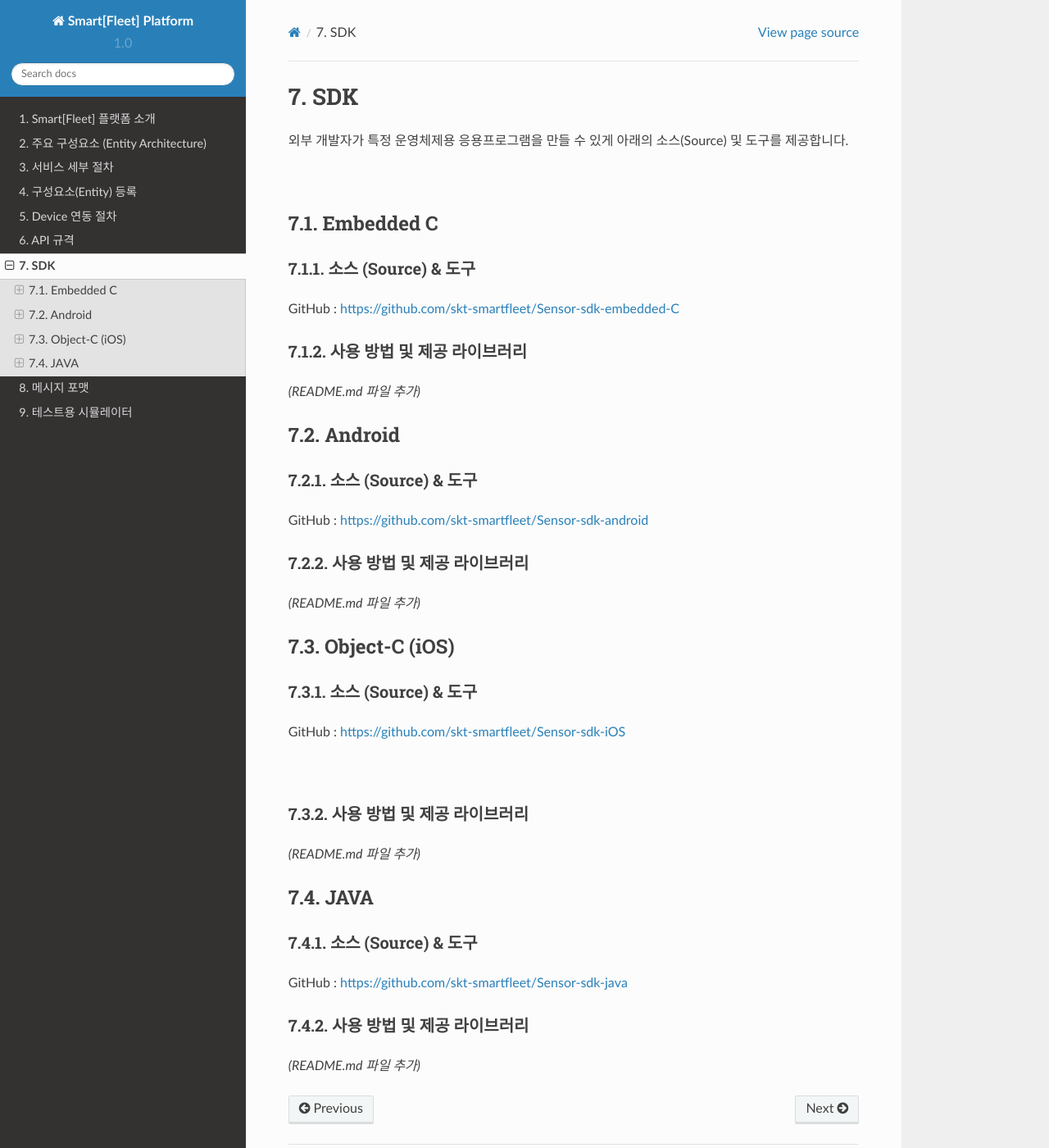
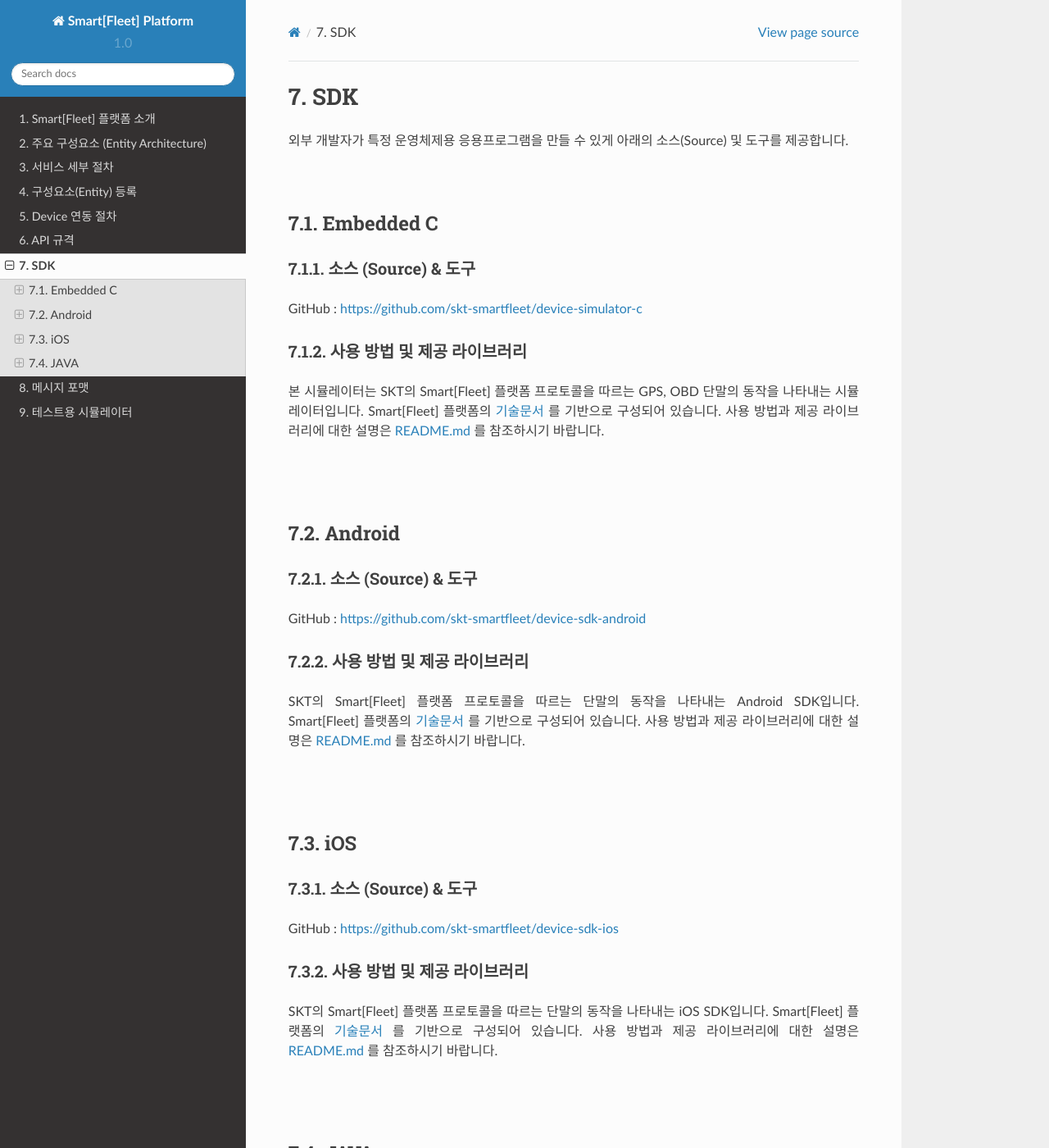
Before and after one commit to skt-smartfleet/web_document, a Sphinx documentation site: the page built from source/sdk.rst, in a window 1280 px wide and 1400 px high. Shown: the whole window at 82% size. Built offline with Sphinx 7.4.7 and the Read the Docs theme 2.0.0, drawn with Linux system fonts in a browser that asks for light colours; some of the changed text lies outside the part shown.

Commit message:
Update simulator.rst and sdk.rst

```diff
--- a/source/sdk.rst
+++ b/source/sdk.rst
@@ -21,12 +21,19 @@
 
 .. rst-class:: text-align-justify
 
-GitHub : `https://github.com/skt-smartfleet/Sensor-sdk-embedded-C <https://github.com/skt-smartfleet/Sensor-sdk-embedded-C>`__
+GitHub : `https://github.com/skt-smartfleet/device-simulator-c <https://github.com/skt-smartfleet/device-simulator-c>`__
 
 사용 방법 및 제공 라이브러리
-~~~~~~~~~~~~~~~~~~~~~~~~~~~~
+~~~~~~~~~~~~~~~~~~~~~~~~~~~~~~~~~~~~~~~~~
 
-*(README.md 파일 추가)*
+.. rst-class:: text-align-justify
+
+본 시뮬레이터는 SKT의 Smart[Fleet] 플랫폼 프로토콜을 따르는 GPS, OBD 단말의 동작을 나타내는 시뮬레이터입니다.
+Smart[Fleet] 플랫폼의 `기술문서 <http://smart-fleet-docs.readthedocs.io/ko/latest/>`__ 를 기반으로 구성되어 있습니다.
+사용 방법과 제공 라이브러리에 대한 설명은 `README.md <https://github.com/skt-smartfleet/device-simulator-c/blob/master/README.md>`__ 를 참조하시기 바랍니다.
+
+|br|
+|br|
 
 .. _android-sdk:
 
@@ -38,31 +45,43 @@
 
 .. rst-class:: text-align-justify
 
-GitHub : `https://github.com/skt-smartfleet/Sensor-sdk-android <https://github.com/skt-smartfleet/Sensor-sdk-android>`__
+GitHub : `https://github.com/skt-smartfleet/device-sdk-android <https://github.com/skt-smartfleet/device-sdk-android>`__
 
 사용 방법 및 제공 라이브러리
-~~~~~~~~~~~~~~~~~~~~~~~~~~~~
+~~~~~~~~~~~~~~~~~~~~~~~~~~~~~~~~~~~~~~
 
-*(README.md 파일 추가)*
+.. rst-class:: text-align-justify
+
+SKT의 Smart[Fleet] 플랫폼 프로토콜을 따르는 단말의 동작을 나타내는 Android SDK입니다.
+Smart[Fleet] 플랫폼의 `기술문서 <http://smart-fleet-docs.readthedocs.io/ko/latest/>`__ 를 기반으로 구성되어 있습니다.
+사용 방법과 제공 라이브러리에 대한 설명은 `README.md <https://github.com/skt-smartfleet/device-sdk-android/blob/master/README.md>`__ 를 참조하시기 바랍니다.
+
+|br|
+|br|
 
 .. _object-c-sdk:
 
-Object-C (iOS)
---------------
+iOS
+-----
 
 소스 (Source) & 도구
 ~~~~~~~~~~~~~~~~~~~~
 
 .. rst-class:: text-align-justify
 
-GitHub : `https://github.com/skt-smartfleet/Sensor-sdk-iOS <https://github.com/skt-smartfleet/Sensor-sdk-iOS>`__
+GitHub : `https://github.com/skt-smartfleet/device-sdk-ios <https://github.com/skt-smartfleet/device-sdk-ios>`__
+
+사용 방법 및 제공 라이브러리
+~~~~~~~~~~~~~~~~~~~~~~~~~~~~~~~~~~~~~
+
+.. rst-class:: text-align-justify
+
+SKT의 Smart[Fleet] 플랫폼 프로토콜을 따르는 단말의 동작을 나타내는 iOS SDK입니다.
+Smart[Fleet] 플랫폼의 `기술문서 <http://smart-fleet-docs.readthedocs.io/ko/latest/>`__ 를 기반으로 구성되어 있습니다.
+사용 방법과 제공 라이브러리에 대한 설명은 `README.md <https://github.com/skt-smartfleet/device-sdk-ios/blob/master/README.md>`__ 를 참조하시기 바랍니다.
 
 |br|
-
-사용 방법 및 제공 라이브러리
-~~~~~~~~~~~~~~~~~~~~~~~~~~~~
-
-*(README.md 파일 추가)*
+|br|
 
 JAVA
 ----
@@ -72,11 +91,17 @@
 
 .. rst-class:: text-align-justify
 
-GitHub : `https://github.com/skt-smartfleet/Sensor-sdk-java <https://github.com/skt-smartfleet/Sensor-sdk-java>`__
+GitHub : `https://github.com/skt-smartfleet/device-sdk-java <https://github.com/skt-smartfleet/device-sdk-java>`__
 
 사용 방법 및 제공 라이브러리
-~~~~~~~~~~~~~~~~~~~~~~~~~~~~
+~~~~~~~~~~~~~~~~~~~~~~~~~~~~~~~~~~~~~~~~~~~~~~~~~~~~~~~~~~~~~~~~~~~~~~~~~~~~~~~~~~~~~~~~~~~~~~~~~~~~~~~~~~~~~~~~~
 
 .. rst-class:: text-align-justify
 
-*(README.md 파일 추가)*
+SKT의 Smart[Fleet] 플랫폼 프로토콜을 따르는 단말의 동작을 나타내는 JAVA SDK입니다.
+Smart[Fleet] 플랫폼의 `기술문서 <http://smart-fleet-docs.readthedocs.io/ko/latest/>`__ 를 기반으로 구성되어 있습니다.
+사용 방법과 제공 라이브러리에 대한 설명은 `README.md <https://github.com/skt-smartfleet/device-sdk-java/blob/master/README.md>`__ 를 참조하시기 바랍니다.
+
+.. rst-class:: text-align-justify
+
+|br|
```
Also changed, not shown: source/simulator.rst (+17 -19 lines), images/simulator/7_1.png, images/simulator/7_2.png.
